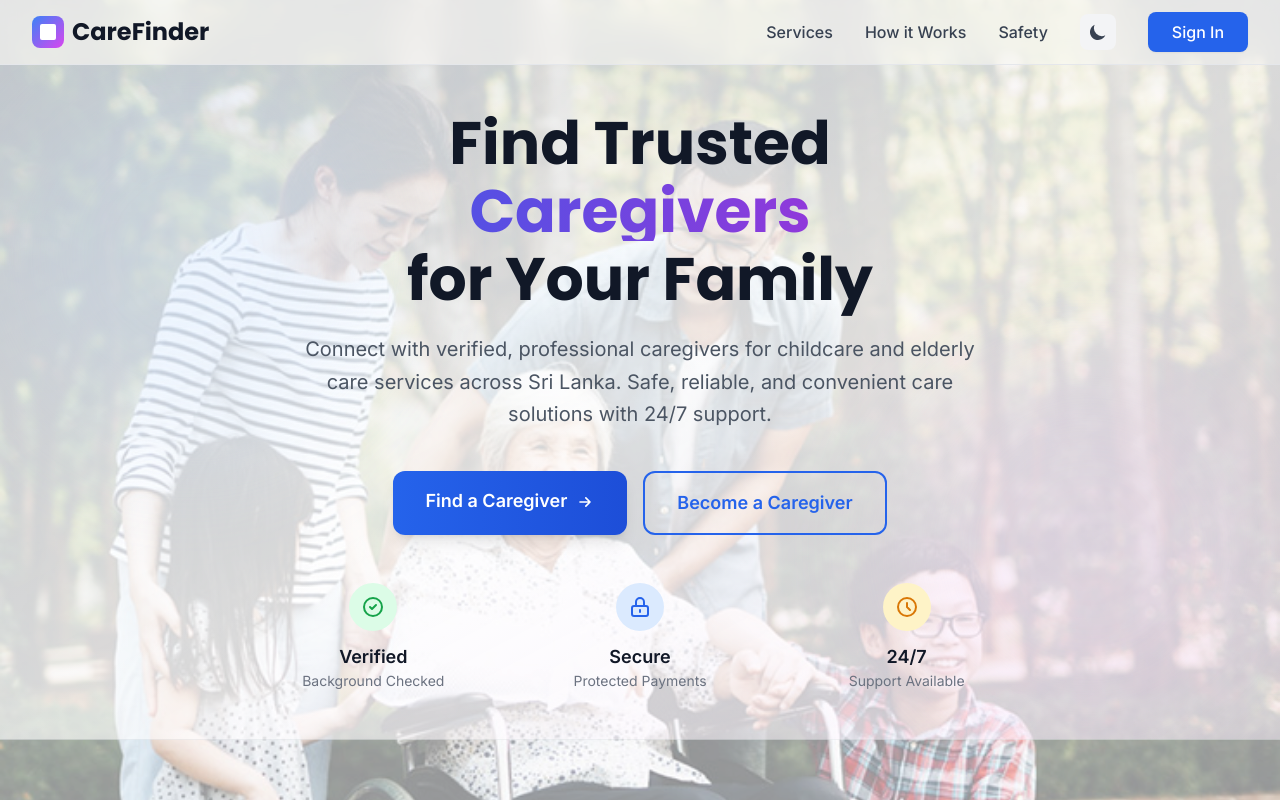
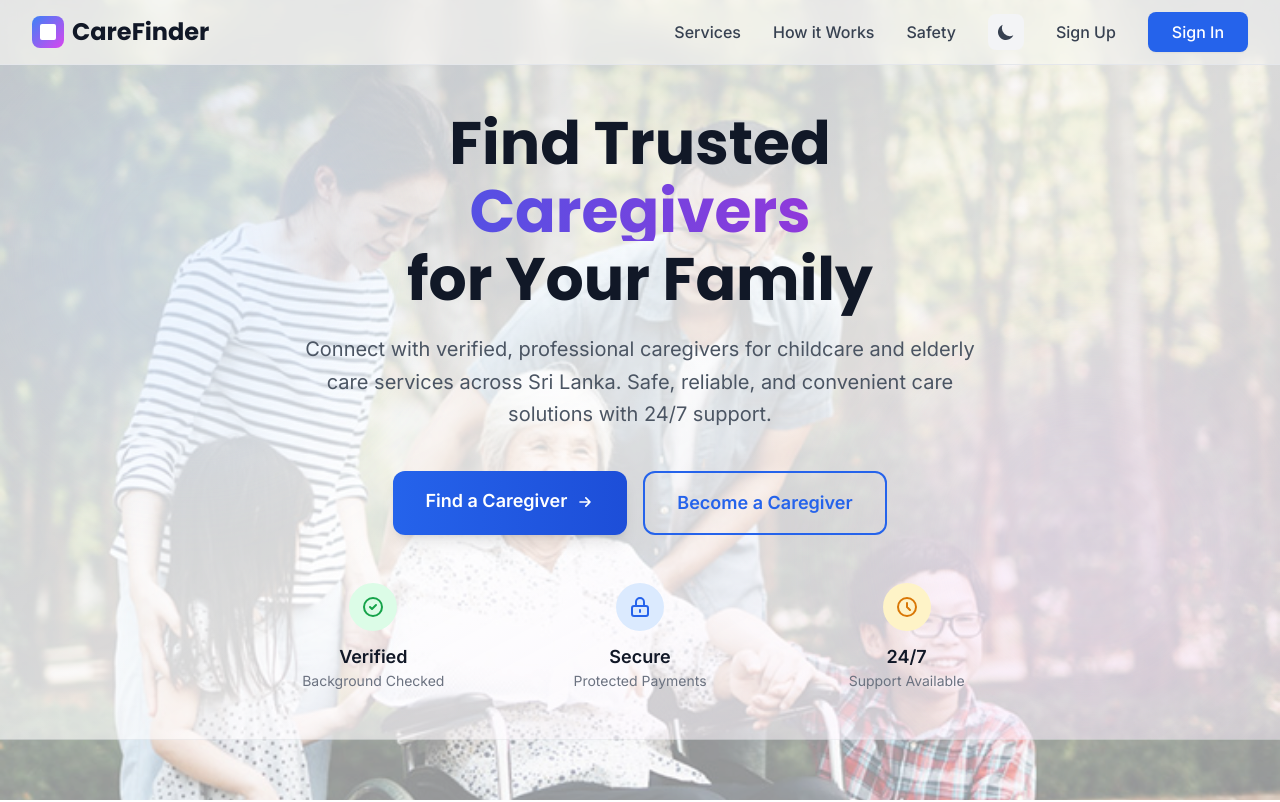
Before and after one commit to DarkDeciders/CareFinder, a Next.js app in the folder frontend/: page / in a window 1280 px wide. Shown: the top 802 px of the page. Built offline with nearby package versions, Linux system fonts and the light colour scheme.

Commit message:
feat: Add Sign Up and Sign In buttons with improved layout in the navigation

```diff
--- a/frontend/src/app/page.tsx
+++ b/frontend/src/app/page.tsx
@@ -84,6 +84,7 @@ export default function Home() {
                 )}
               </button>
 
+              <a href="/register" className="text-gray-700 dark:text-gray-300 hover:text-primary-600 dark:hover:text-primary-400 font-medium transition-colors">Sign Up</a>
               <a href="/login" className="bg-primary-600 hover:bg-primary-700 text-white px-6 py-2 rounded-lg font-medium transition-colors shadow-sm">
                 Sign In
               </a>
@@ -124,9 +125,14 @@ export default function Home() {
               <a href="#services" className="block text-gray-700 dark:text-gray-300 hover:text-primary-600 dark:hover:text-primary-400 font-medium transition-colors">Services</a>
               <a href="#how-it-works" className="block text-gray-700 dark:text-gray-300 hover:text-primary-600 dark:hover:text-primary-400 font-medium transition-colors">How it Works</a>
               <a href="#safety" className="block text-gray-700 dark:text-gray-300 hover:text-primary-600 dark:hover:text-primary-400 font-medium transition-colors">Safety</a>
-              <button className="w-full bg-primary-600 hover:bg-primary-700 text-white px-6 py-2 rounded-lg font-medium transition-colors shadow-sm mt-3">
-                Sign In
-              </button>
+              <div className="flex space-x-3 mt-3">
+                <a href="/register" className="flex-1 text-center border border-primary-600 text-primary-600 px-6 py-2 rounded-lg font-medium transition-colors">
+                  Sign Up
+                </a>
+                <a href="/login" className="flex-1 text-center bg-primary-600 hover:bg-primary-700 text-white px-6 py-2 rounded-lg font-medium transition-colors shadow-sm">
+                  Sign In
+                </a>
+              </div>
             </div>
           </div>
         )}
```
